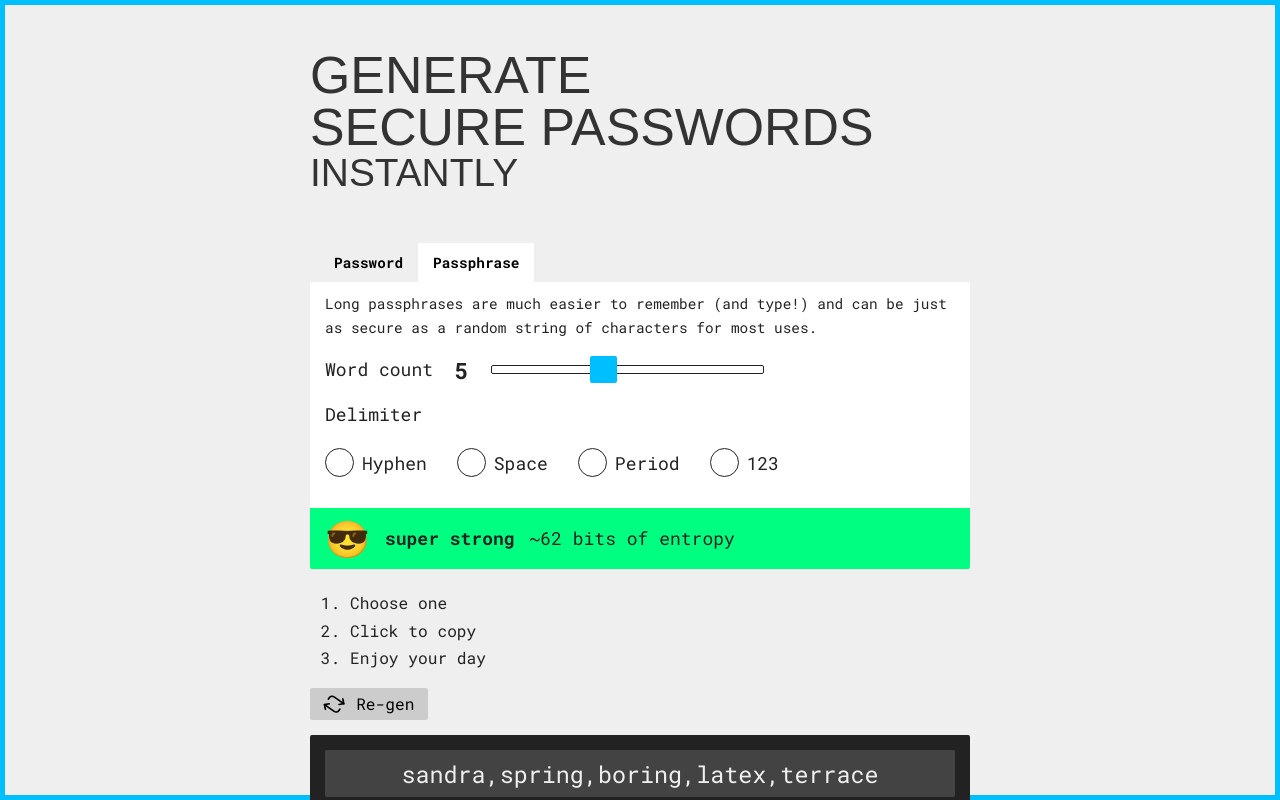
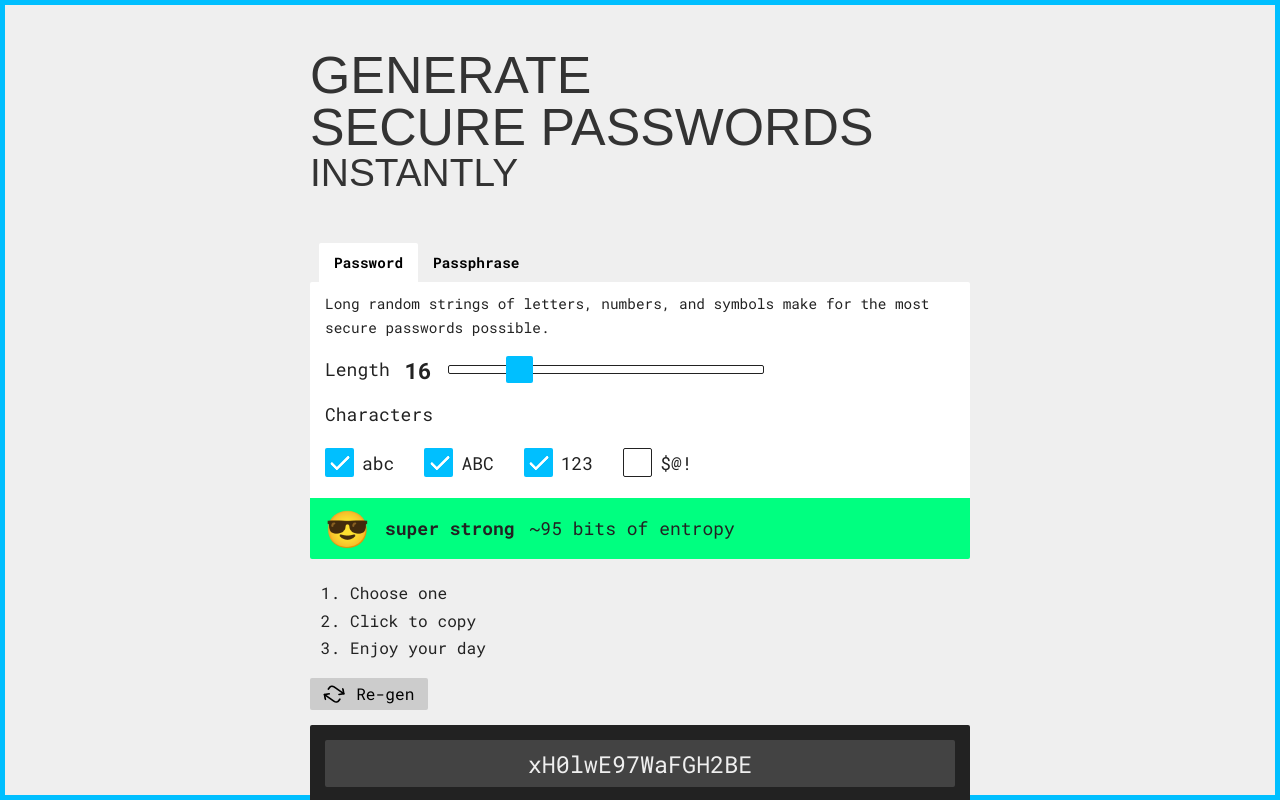
Before and after one commit to murbar/password-generator, a React (Create React App) app: page / in a window 1280 px wide. Shown: the top 800 px of the page. Built offline with nearby package versions, Linux system fonts and the light colour scheme; a web font is replaced by a local one.

Commit message:
Adjust defaults

```diff
--- a/src/App.js
+++ b/src/App.js
@@ -36,7 +36,7 @@ const RegenerateButton = styled(Button)`
 function App() {
   const { localStorageKeys, modes, initParams } = config;
   const [params, setParams] = useLocalStorageState(localStorageKeys.params, initParams);
-  const [mode, setMode] = useLocalStorageState(localStorageKeys.mode, modes.PP);
+  const [mode, setMode] = useLocalStorageState(localStorageKeys.mode, modes.PW);
   const [outputs, setOutputs] = useState({
     [modes.PW]: [],
     [modes.PP]: []
--- a/src/config.js
+++ b/src/config.js
@@ -11,11 +11,11 @@ const initParams = {
     upper: true,
     lower: true,
     numbers: true,
-    symbols: true
+    symbols: false
   },
   [modes.PP]: {
     length: 5,
-    delimiter: '-'
+    delimiter: 'hyphen'
   }
 };
 
```
